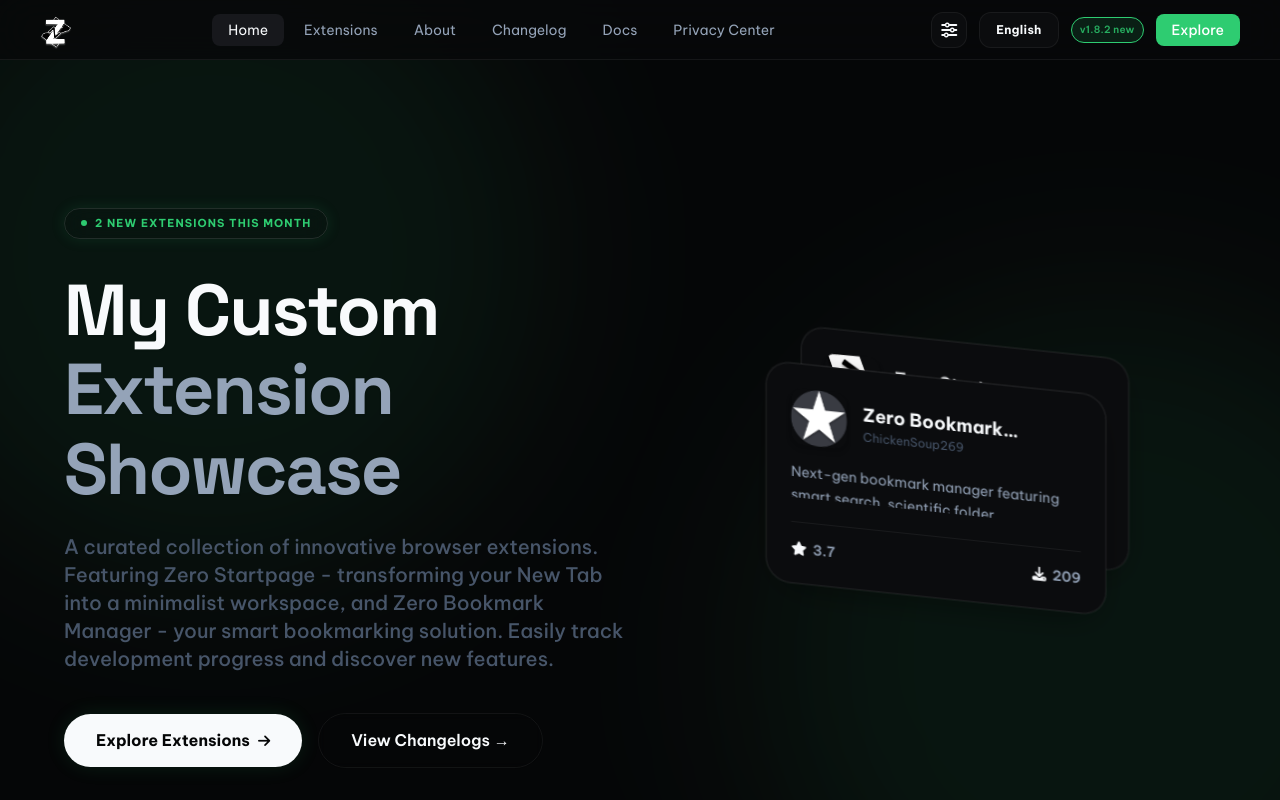
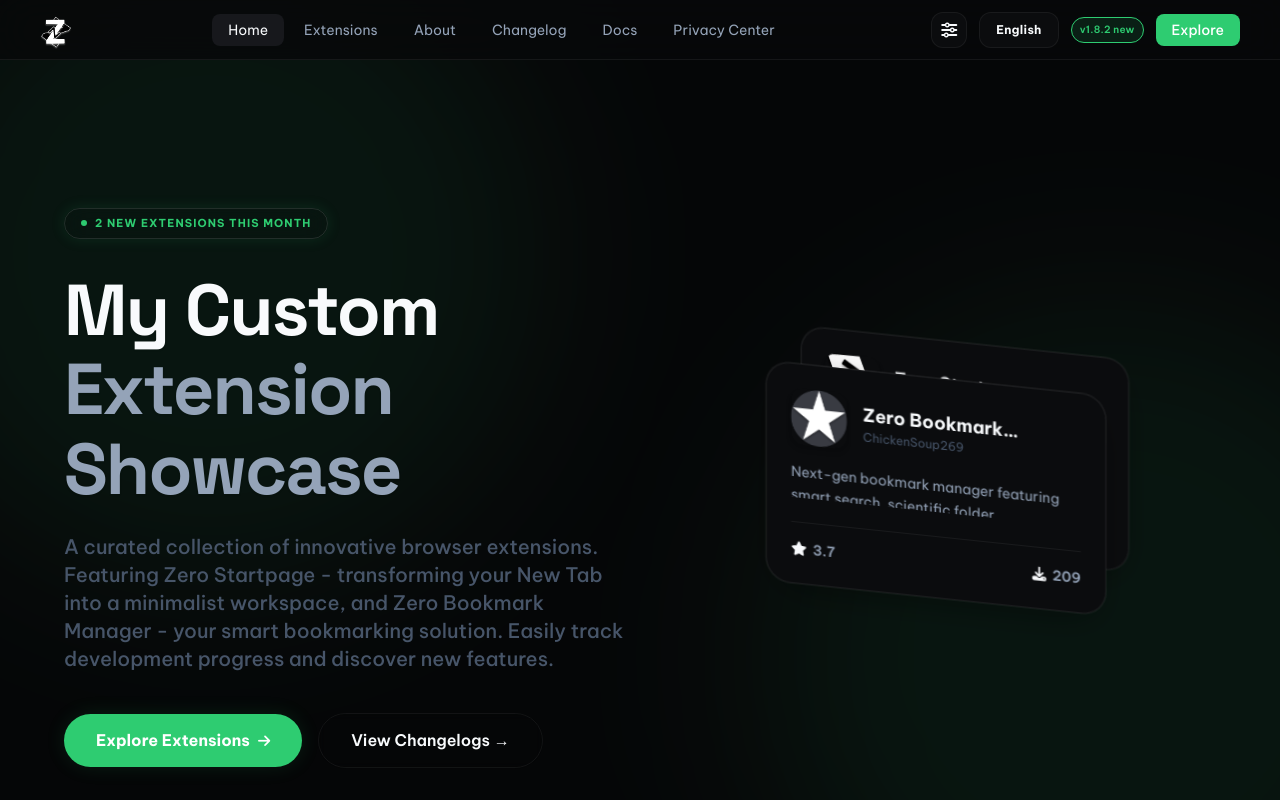
Before and after one commit to ChickenSoup269/extension_changelogs, a Next.js app: page / in a window 1280 px wide. Shown: the top 800 px of the page. Built offline with nearby package versions, Linux system fonts and the light colour scheme.

Commit message:
fix(ui): resolve text contrast issues for new badges and explore buttons

```diff
--- a/app/page.tsx
+++ b/app/page.tsx
@@ -56,9 +56,10 @@ export default function HomePage() {
             className="flex-1 text-center lg:text-left"
           >
             <div
-              className="inline-flex items-center gap-2 px-4 py-1.5 rounded-full text-[11px] font-bold tracking-widest mb-8 text-[var(--accent)] uppercase border border-[var(--border2)] bg-[var(--bg2)]/50 backdrop-blur-md shadow-[0_0_15px_var(--accent-glow)]"
+              className="inline-flex items-center gap-2 px-4 py-1.5 rounded-full text-[11px] font-bold tracking-widest mb-8 uppercase border border-[var(--border2)] bg-[var(--bg2)]/50 backdrop-blur-md shadow-[0_0_15px_var(--accent-glow)]"
+              style={{ color: "var(--accent-visible)" }}
             >
-              <span className="w-1.5 h-1.5 rounded-full bg-[var(--accent)] animate-pulse" />
+              <span className="w-1.5 h-1.5 rounded-full animate-pulse" style={{ background: "var(--accent-visible)" }} />
               {t("hero.new_badge")}
             </div>
 
@@ -79,7 +80,8 @@ export default function HomePage() {
             <div className="flex flex-wrap items-center justify-center lg:justify-start gap-4">
               <Link
                 href="/extensions"
-                className="cursor-target px-8 py-3.5 bg-[var(--text)] text-[var(--bg)] font-bold rounded-full hover:scale-105 transition-all duration-300 flex items-center gap-2 shadow-[0_0_20px_var(--accent-glow)] hover:shadow-[0_0_30px_rgba(255,255,255,0.15)]"
+                className="cursor-target px-8 py-3.5 font-bold rounded-full hover:scale-105 transition-all duration-300 flex items-center gap-2 shadow-[0_0_20px_var(--accent-glow)] hover:shadow-[0_0_30px_rgba(255,255,255,0.15)]"
+                style={{ backgroundColor: "var(--accent)", color: "var(--accent-text)" }}
               >
                 {t("hero.cta_explore")}
                 <i className="fas fa-arrow-right text-sm" />
--- a/components/Navbar.tsx
+++ b/components/Navbar.tsx
@@ -112,7 +112,7 @@ export default function Navbar() {
           style={{
             background: "var(--accent-glow)",
             border: "1px solid var(--accent)",
-            color: "var(--accent2)",
+            color: "var(--accent-visible)",
           }}
         >
           v{latestVersion} {t("nav.new")}
@@ -120,8 +120,8 @@ export default function Navbar() {
 
         <Link
           href="/extensions"
-          className="cursor-target hidden sm:flex text-xs md:text-sm font-medium px-3 md:px-4 py-1.5 rounded-lg text-white transition-all duration-200 hover:opacity-90 hover:-translate-y-px items-center"
-          style={{ background: "var(--accent)" }}
+          className="cursor-target hidden sm:flex text-xs md:text-sm font-medium px-3 md:px-4 py-1.5 rounded-lg transition-all duration-200 hover:opacity-90 hover:-translate-y-px items-center"
+          style={{ background: "var(--accent)", color: "var(--accent-text)" }}
         >
           {t("nav.explore")}
         </Link>
@@ -170,7 +170,8 @@ export default function Navbar() {
           <div className="mt-4 pt-4 border-t border-[var(--border)]">
             <Link
               href="/extensions"
-              className="w-full flex items-center justify-center gap-2 py-4 bg-[var(--accent)] text-white font-bold rounded-xl shadow-lg"
+              className="w-full flex items-center justify-center gap-2 py-4 font-bold rounded-xl shadow-lg"
+              style={{ background: "var(--accent)", color: "var(--accent-text)" }}
               onClick={() => setIsMenuOpen(false)}
             >
               <i className="fa fa-rocket"></i>
```
